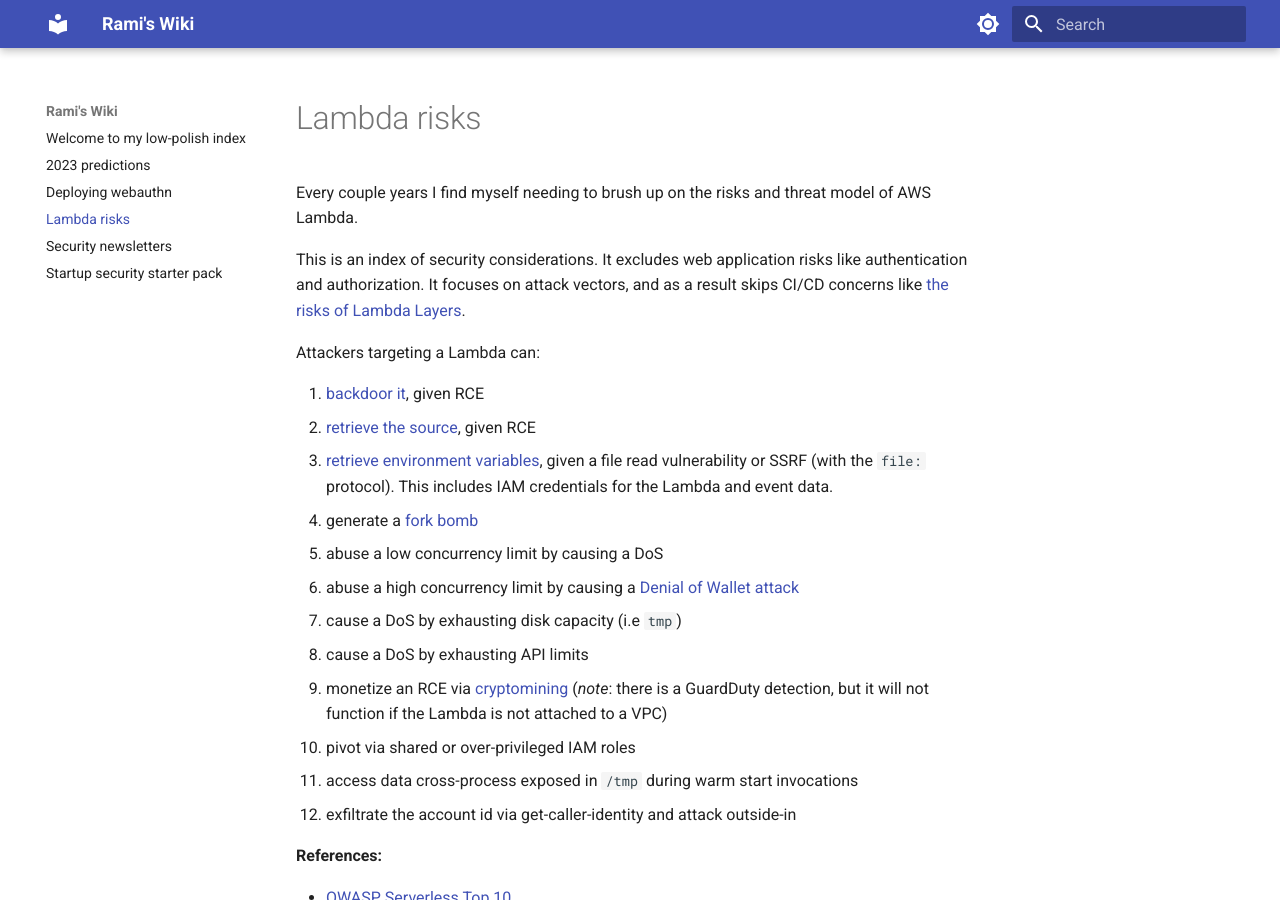
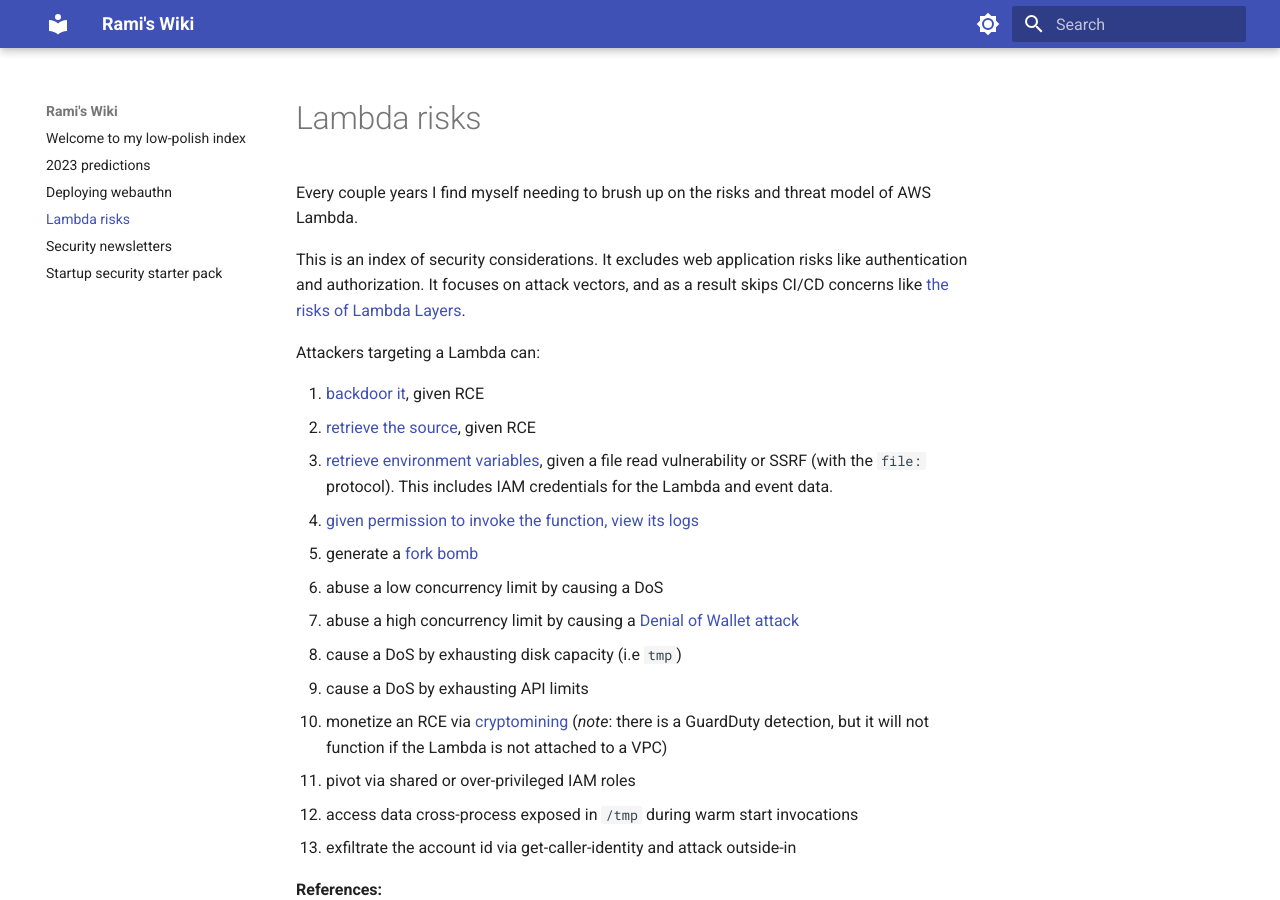
Before and after one commit to ramimac/wiki, an MkDocs documentation site: the page built from docs/lambda-risks.md, in a window 1280 px wide and 900 px high. Built offline with MkDocs 1.6.1 and Material for MkDocs 9.7.7, drawn with Linux system fonts in a browser that asks for light colours.

Commit message:
Fixes #2: Add invoke log access

```diff
--- a/docs/lambda-risks.md
+++ b/docs/lambda-risks.md
@@ -11,6 +11,7 @@ Attackers targeting a Lambda can:
 1. [backdoor it](https://hackingthe.cloud/aws/post_exploitation/lambda_persistence), given RCE
 2. [retrieve the source](https://raw.githubusercontent.com/OWASP/Serverless-Top-10-Project/master/OWASP-Top-10-Serverless-Interpretation-en.pdf), given RCE
 3. [retrieve environment variables](https://hackingthe.cloud/aws/exploitation/lambda-steal-iam-credentials/), given a file read vulnerability or SSRF (with the `file:` protocol). This includes IAM credentials for the Lambda and event data.
+4. [given permission to invoke the function, view its logs](https://docs.aws.amazon.com/lambda/latest/dg/API_Invoke.html#API_Invoke_RequestSyntax)
 4. generate a [fork bomb](https://en.wikipedia.org/wiki/Fork_bomb)
 4. abuse a low concurrency limit by causing a DoS
 5. abuse a high concurrency limit by causing a [Denial of Wallet attack](https://portswigger.net/daily-swig/denial-of-wallet-attacks-how-to-protect-against-costly-exploits-targeting-serverless-setups)
```
